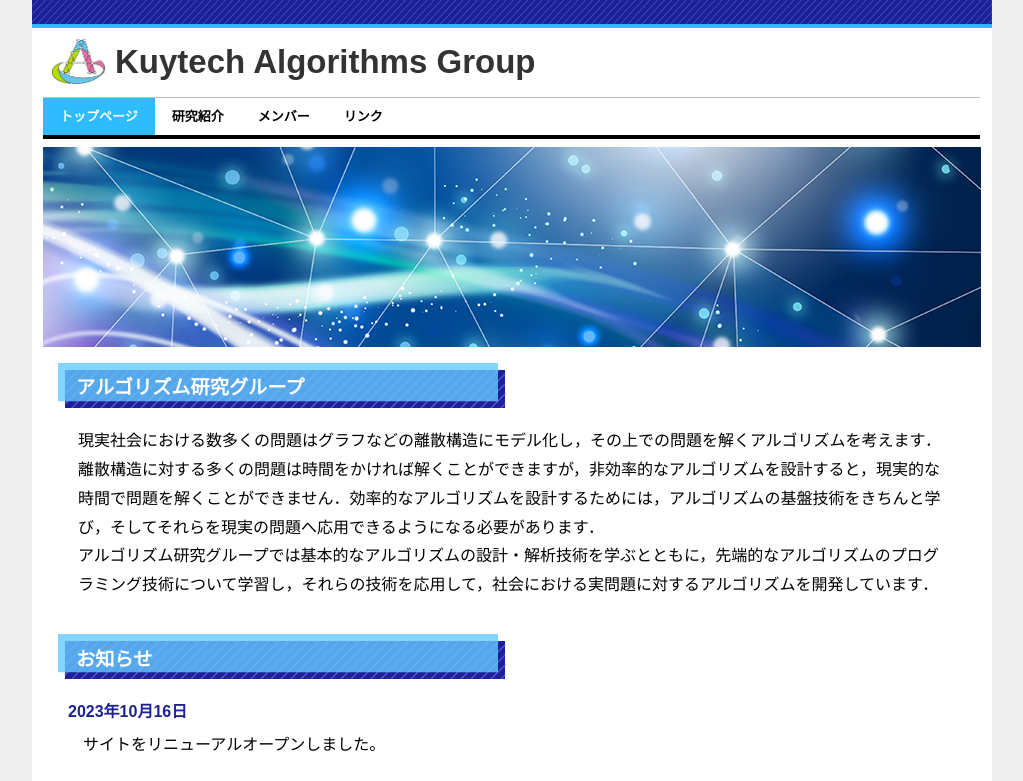
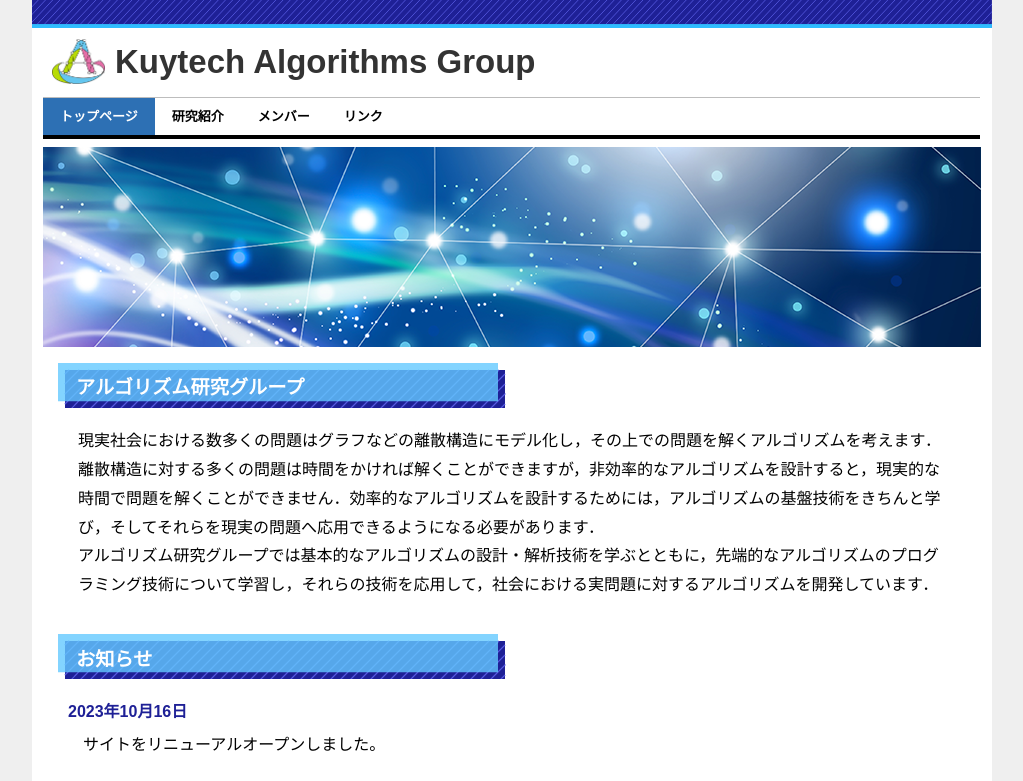
Before and after one commit to Kyutech-Algorithms-Group/KAG-web, a plain HTML site: page index.html in a window 1280 px wide. In both pictures the pointer is over the link "トップページ". Shown: the top 781 px of the page, without its empty margins (128-1151 px from the left). Drawn offline with Linux system fonts and the light colour scheme.

Commit message:
色を変更

```diff
--- a/container_9J_2c_top.css
+++ b/container_9J_2c_top.css
@@ -193,7 +193,7 @@ h2 span.en{
 #hpb-nav li a:hover{
 	color:#FFFFFF;
     text-decoration: none;
-	background-color:#2FBCFF;
+	background-color:#2d70b4;
 }
 
 #hpb-nav li span.en{
```
